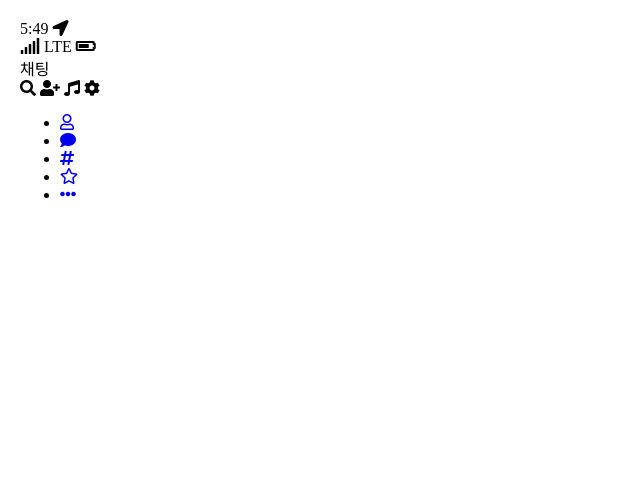
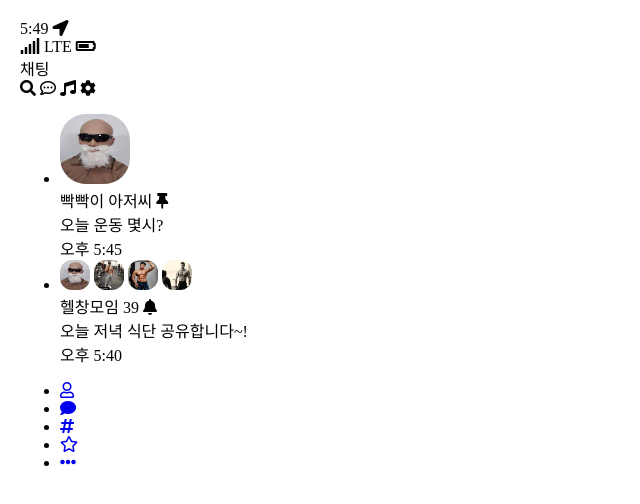
Before and after one commit to nlom0218/kakao-clone-my, a plain HTML site: page chating.html in a window 1280 px wide. Shown: the whole page, without its empty margins (0-640 px from the left). Drawn offline with Linux system fonts and the light colour scheme.

Commit message:
# 2 - 1 (20.6.25)
# 2 - 1 (20.6.25)

```diff
--- a/chating.html
+++ b/chating.html
@@ -30,11 +30,53 @@
       </div>
       <div class="header__column">
         <i class="fas fa-search"></i>
-        <i class="fas fa-user-plus"></i>
+        <i class="far fa-comment-dots"></i>
         <i class="fas fa-music"></i>
         <i class="fas fa-cog"></i>
       </div>
     </header>
+    <main class="chatings">
+      <ul>
+        <li class="chatings__list chating">
+          <div class="chating-column">
+            <img src="images/avatar__ppagppagi.jpg" class="chat-avatar" />
+            <div class="chating__content">
+              <div class="chating__up-content">
+                <span class="chating__name">빡빡이 아저씨</span>
+                <i class="fas fa-thumbtack"></i>
+              </div>
+              <span class="chating__bottom-text">오늘 운동 몇시?</span>
+            </div>
+          </div>
+          <div class="chating-column">
+            <span class="chating__time">오후 5:45 </span>
+          </div>
+        </li>
+        <li class="chatings__list chating">
+          <div class="chating-column">
+            <div class="chating__group">
+              <img src="images/avatar__ppagppagi.jpg" class="group-avatar" />
+              <img src="images/avatar__bonggil.jpg" class="group-avatar" />
+              <img src="images/avatar__unjigi.jpg" class="group-avatar" />
+              <img src="images/avatar__god.jpg" class="group-avatar" />
+            </div>
+            <div class="chating__content">
+              <div class="chating__up-content">
+                <span class="chating__name">헬창모임</span>
+                <span class="chating__persons">39</span>
+                <i class="fas fa-bell"></i>
+              </div>
+              <span class="chating__bottom-text"
+                >오늘 저녁 식단 공유합니다~!</span
+              >
+            </div>
+          </div>
+          <div class="chating-column">
+            <span class="chating__time">오후 5:40 </span>
+          </div>
+        </li>
+      </ul>
+    </main>
     <nav class="nav">
       <ul class="nav__list">
         <li class="nav__list-item">
--- a/css/avatar.css
+++ b/css/avatar.css
@@ -9,3 +9,15 @@
   width: 60px;
   border-radius: 23px;
 }
+
+.chating .chat-avatar {
+  height: 70px;
+  width: 70px;
+  border-radius: 26px;
+}
+
+.chating .group-avatar {
+  height: 30px;
+  width: 30px;
+  border-radius: 12px;
+}
```
